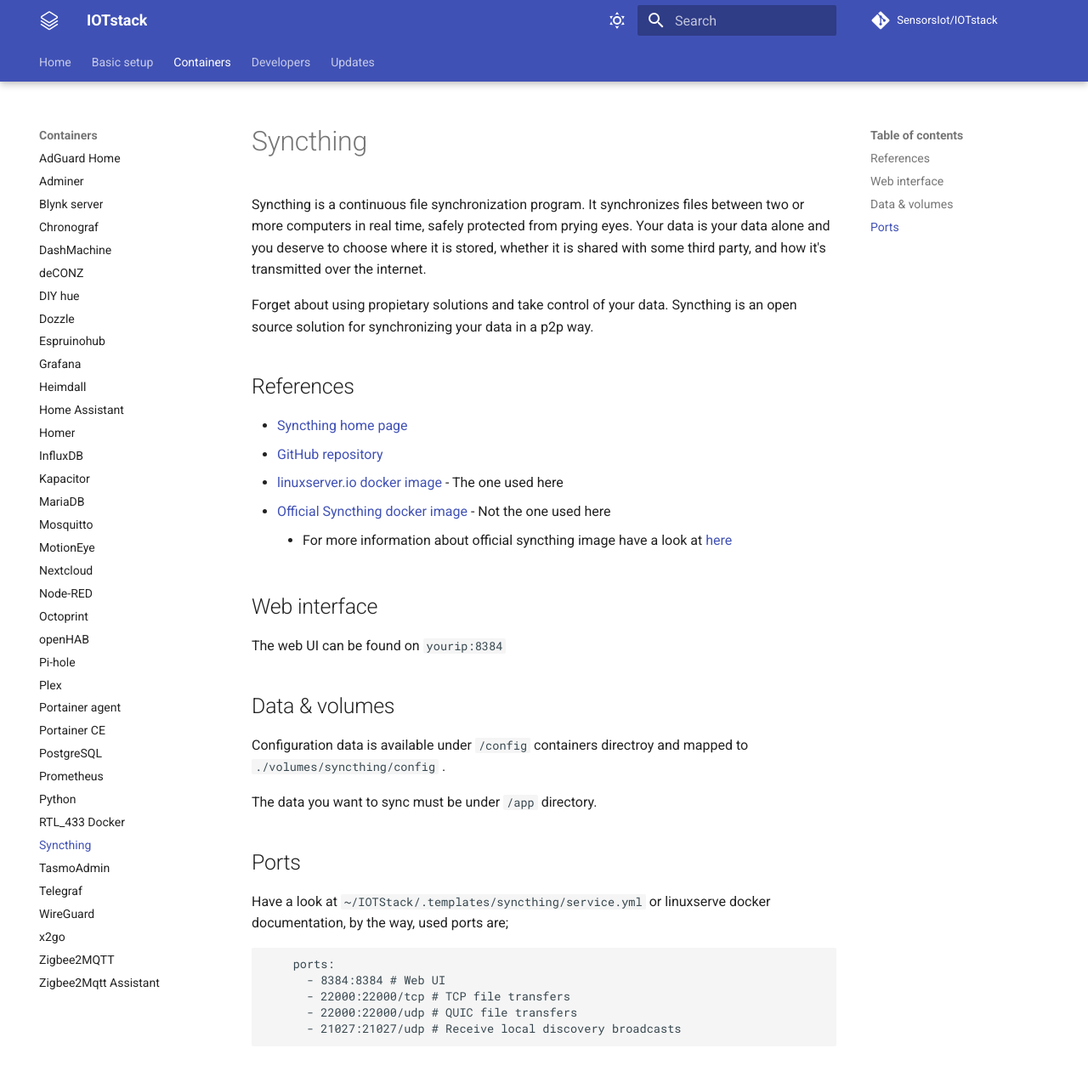
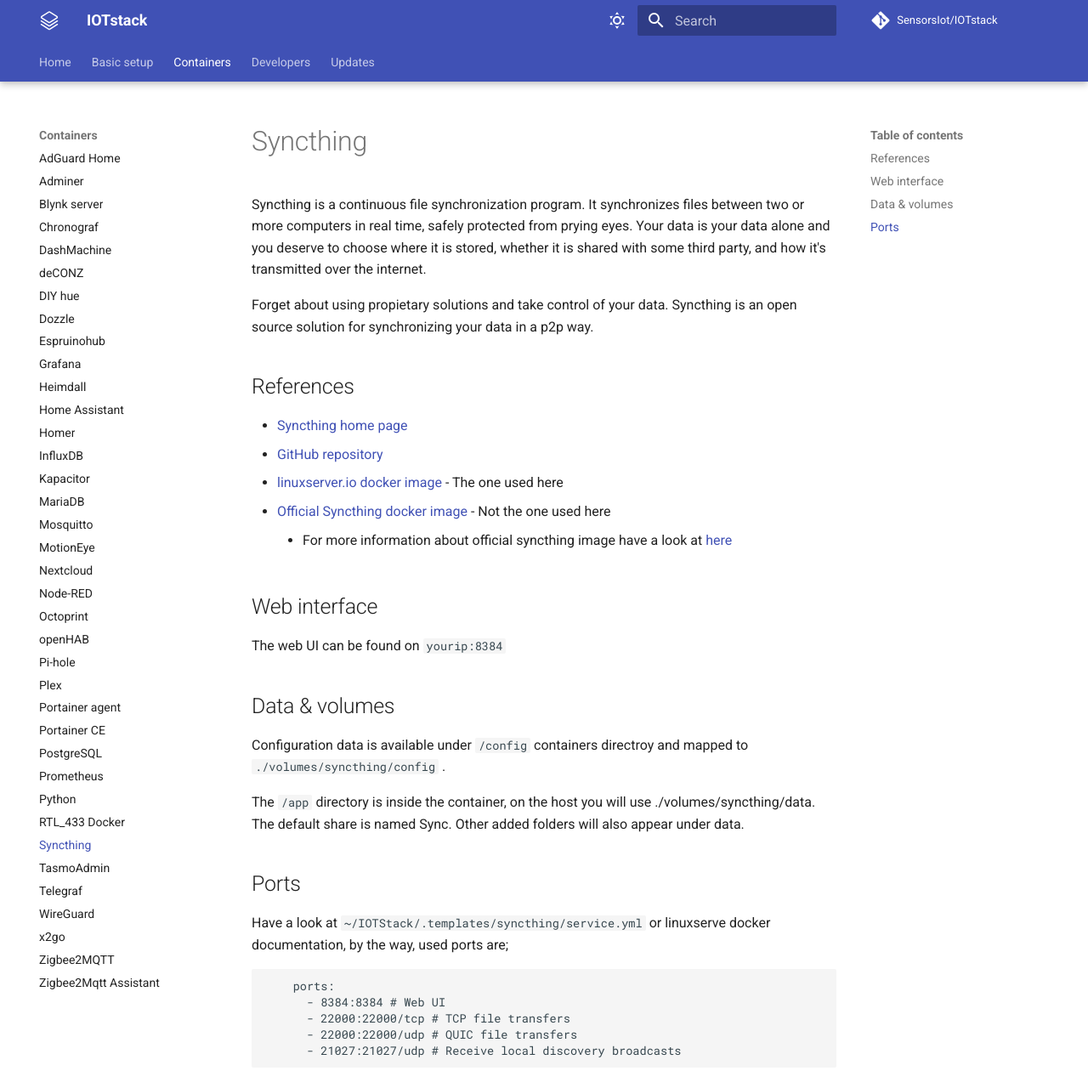
Before and after one commit to gcgarner/IOTstack, an MkDocs documentation site: the page built from docs/Containers/Syncthing.md, in a window 1280 px wide and 1280 px high. Shown: the whole window at 85% size. Built offline with MkDocs 1.6.1 and Material for MkDocs 9.7.7, drawn with Linux system fonts in a browser that asks for light colours; comment, search, counter and statistics services are not loaded.

Commit message:
Fix documentation

```diff
--- a/docs/Containers/Syncthing.md
+++ b/docs/Containers/Syncthing.md
@@ -21,7 +21,8 @@
 
 Configuration data is available under `/config` containers directroy and mapped to `./volumes/syncthing/config` .
 
-The data you want to sync must be under `/app` directory.
+The `/app` directory is inside the container, on the host you will use ./volumes/syncthing/data.
+The default share is named Sync. Other added folders will also appear under data.
 
 ## Ports
 
```
